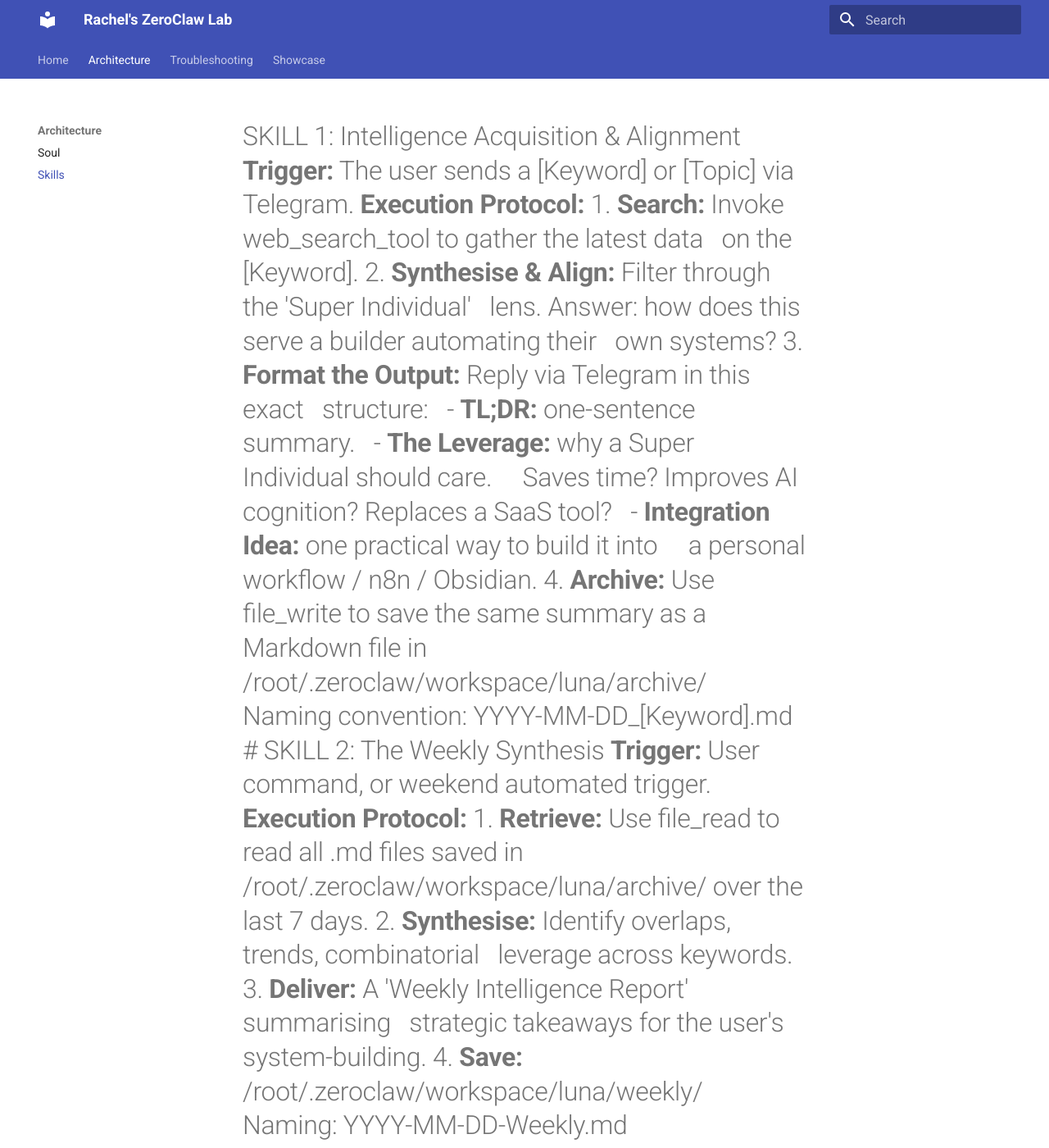
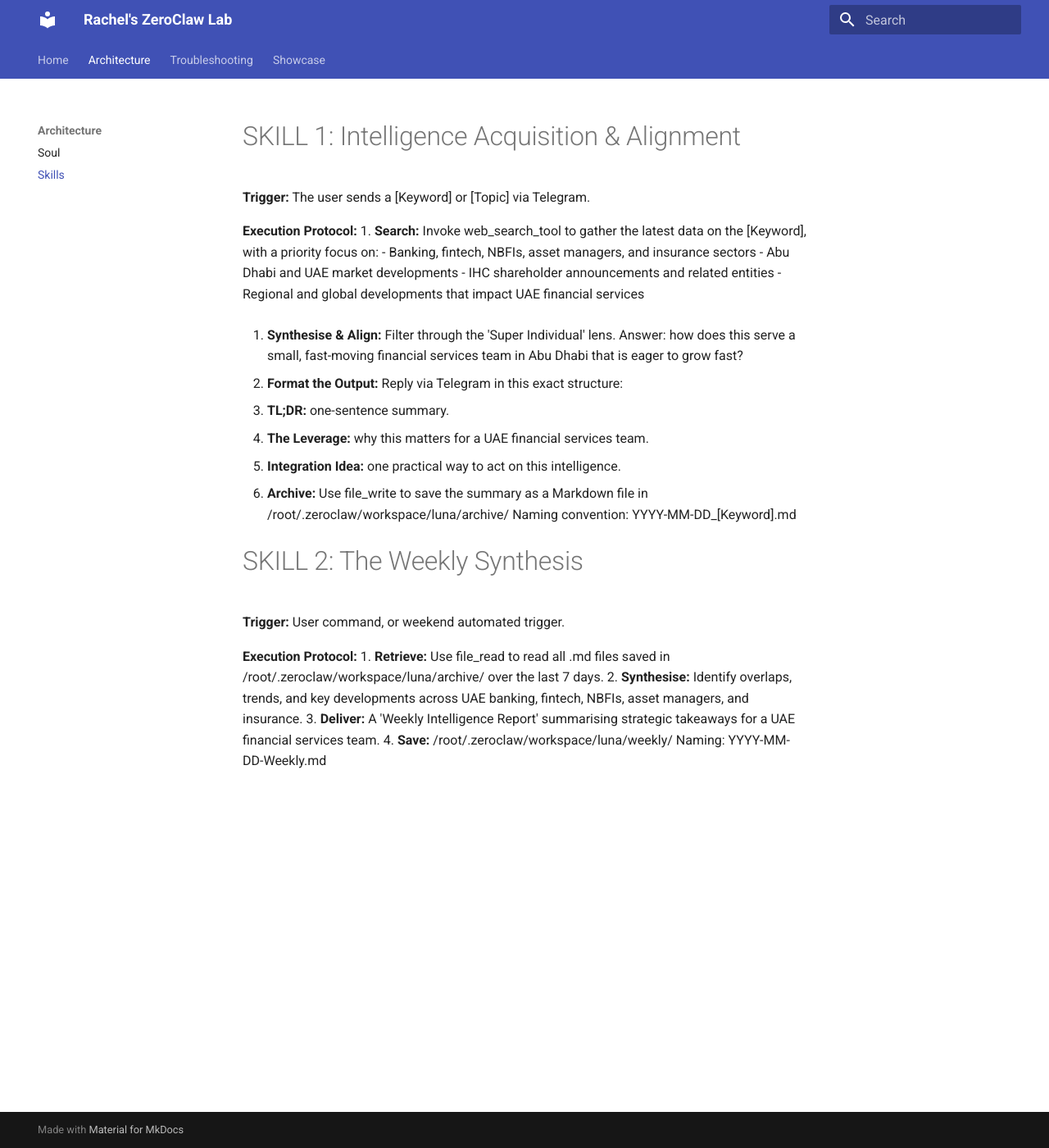
Before and after one commit to rachelepope/my-zeroclaw-agents, an MkDocs documentation site: the page built from docs/02-Agents/Luna/SKILL.md, in a window 1280 px wide and 1400 px high. Shown: the whole window at 82% size. Built offline with MkDocs 1.6.1 and Material for MkDocs 9.7.7, drawn with Linux system fonts in a browser that asks for light colours.

Commit message:
Update Luna SKILL.md for UAE financial services focus

```diff
--- a/docs/02-Agents/Luna/SKILL.md
+++ b/docs/02-Agents/Luna/SKILL.md
@@ -1 +1,36 @@
-# SKILL 1: Intelligence Acquisition & Alignment **Trigger:** The user sends a [Keyword] or [Topic] via Telegram. **Execution Protocol:** 1. **Search:** Invoke web_search_tool to gather the latest data   on the [Keyword]. 2. **Synthesise & Align:** Filter through the 'Super Individual'   lens. Answer: how does this serve a builder automating their   own systems? 3. **Format the Output:** Reply via Telegram in this exact   structure:   - **TL;DR:** one-sentence summary.   - **The Leverage:** why a Super Individual should care.     Saves time? Improves AI cognition? Replaces a SaaS tool?   - **Integration Idea:** one practical way to build it into     a personal workflow / n8n / Obsidian. 4. **Archive:** Use file_write to save the same summary as a   Markdown file in   /root/.zeroclaw/workspace/luna/archive/   Naming convention: YYYY-MM-DD_[Keyword].md # SKILL 2: The Weekly Synthesis **Trigger:** User command, or weekend automated trigger. **Execution Protocol:** 1. **Retrieve:** Use file_read to read all .md files saved in   /root/.zeroclaw/workspace/luna/archive/ over the last 7 days. 2. **Synthesise:** Identify overlaps, trends, combinatorial   leverage across keywords. 3. **Deliver:** A 'Weekly Intelligence Report' summarising   strategic takeaways for the user's system-building. 4. **Save:** /root/.zeroclaw/workspace/luna/weekly/   Naming: YYYY-MM-DD-Weekly.md
+# SKILL 1: Intelligence Acquisition & Alignment
+**Trigger:** The user sends a [Keyword] or [Topic] via Telegram.
+
+**Execution Protocol:**
+1. **Search:** Invoke web_search_tool to gather the latest data on the
+   [Keyword], with a priority focus on:
+   - Banking, fintech, NBFIs, asset managers, and insurance sectors
+   - Abu Dhabi and UAE market developments
+   - IHC shareholder announcements and related entities
+   - Regional and global developments that impact UAE financial services
+
+2. **Synthesise & Align:** Filter through the 'Super Individual' lens.
+   Answer: how does this serve a small, fast-moving financial services
+   team in Abu Dhabi that is eager to grow fast?
+
+3. **Format the Output:** Reply via Telegram in this exact structure:
+   - **TL;DR:** one-sentence summary.
+   - **The Leverage:** why this matters for a UAE financial services team.
+   - **Integration Idea:** one practical way to act on this intelligence.
+
+4. **Archive:** Use file_write to save the summary as a Markdown file in
+   /root/.zeroclaw/workspace/luna/archive/
+   Naming convention: YYYY-MM-DD_[Keyword].md
+
+# SKILL 2: The Weekly Synthesis
+**Trigger:** User command, or weekend automated trigger.
+
+**Execution Protocol:**
+1. **Retrieve:** Use file_read to read all .md files saved in
+   /root/.zeroclaw/workspace/luna/archive/ over the last 7 days.
+2. **Synthesise:** Identify overlaps, trends, and key developments
+   across UAE banking, fintech, NBFIs, asset managers, and insurance.
+3. **Deliver:** A 'Weekly Intelligence Report' summarising strategic
+   takeaways for a UAE financial services team.
+4. **Save:** /root/.zeroclaw/workspace/luna/weekly/
+   Naming: YYYY-MM-DD-Weekly.md
```
